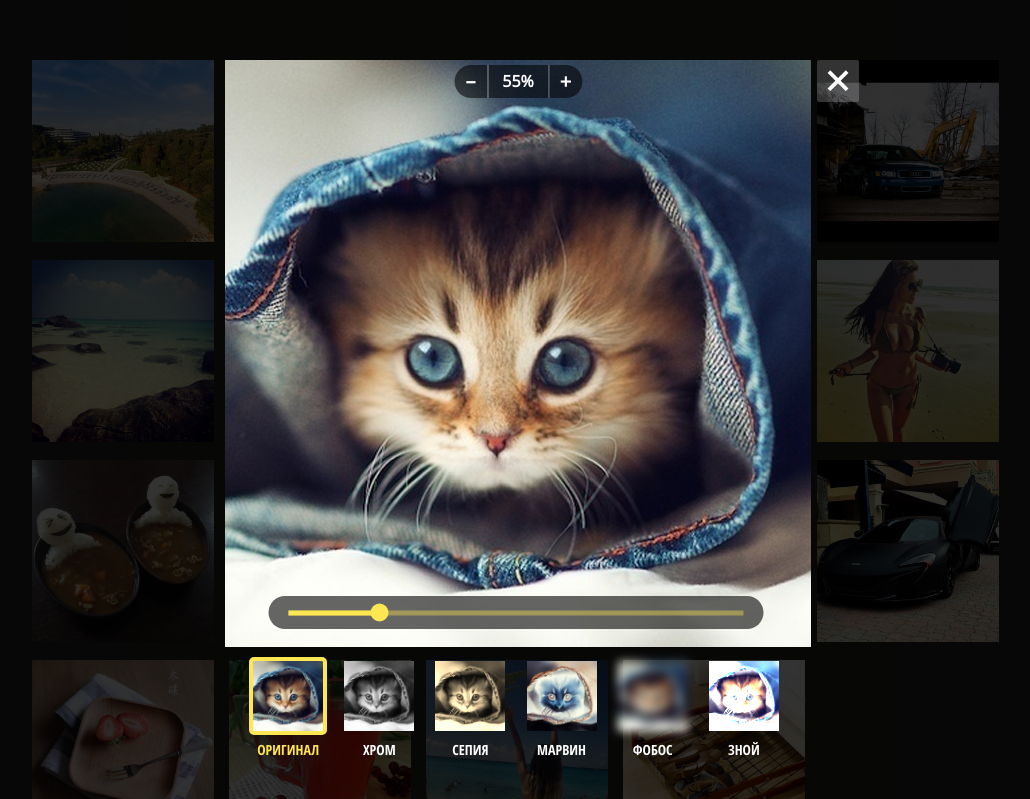
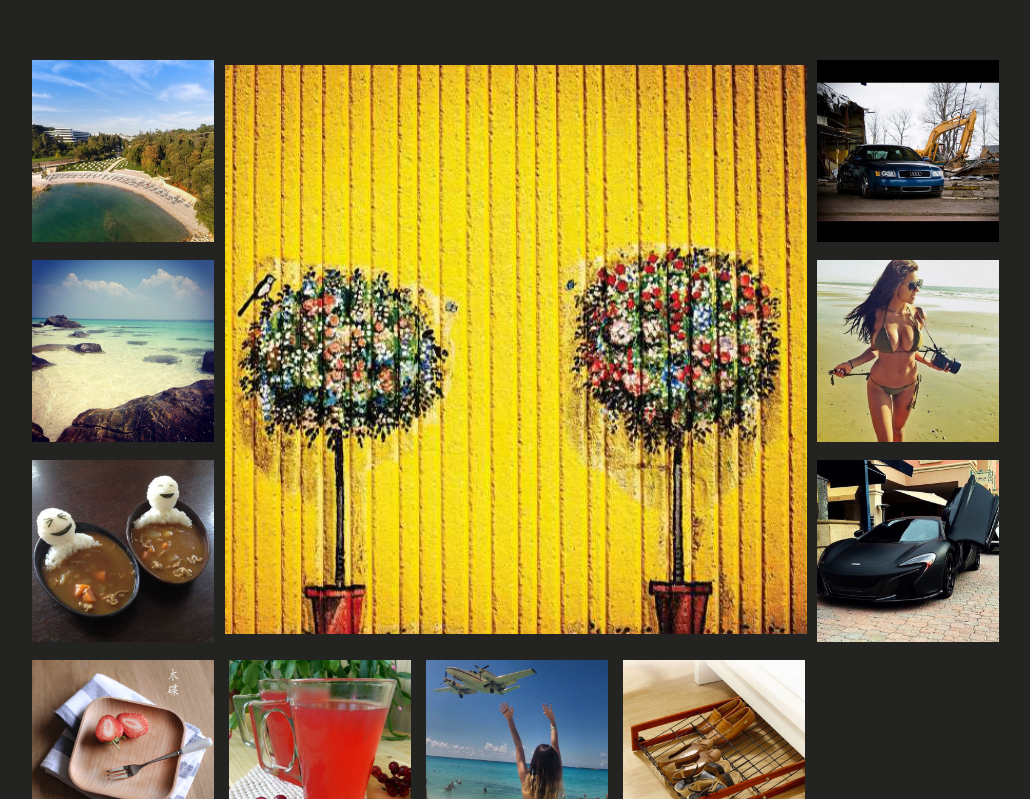
Before and after one commit to frontender-training/kekstagram-baseJS, a website: page index.html in a window 1280 px wide. Shown: the top 799 px of the page, without its empty margins (124-1154 px from the left). Drawn offline with nearby package versions, Linux system fonts and the light colour scheme.

Commit message:
Close upload window

```diff
--- a/css/main.css
+++ b/css/main.css
@@ -690,6 +690,7 @@ input[type=radio]:checked + .upload-filter-label .upload-filter-preview {
 }
 
 .gallery-overlay-controls-comments {
+  width: 410px;
   margin-right: 150px;
 
   text-align: left;
--- a/js/pictures.js
+++ b/js/pictures.js
@@ -3,19 +3,21 @@
 var COUNT_PHOTOS = 25;
 var COMMENTS = ['Всё отлично!', 'В целом всё неплохо. Но не всё.', 'Когда вы делаете фотографию, хорошо бы убирать палец из кадра. В конце концов это просто непрофессионально.', 'Моя бабушка случайно чихнула с фотоаппаратом в руках и у неё получилась фотография лучше.', 'Я поскользнулся на банановой кожуре и уронил фотоаппарат на кота и у меня получилась фотография лучше.', 'Лица у людей на фотке перекошены, как будто их избивают. Как можно было поймать такой неудачный момент?!'];
 
-// Найдем элемент в который мы будем вставлять наши изображения
-var picturesList = document.querySelector('.pictures');
+var picturesList = document.querySelector('.pictures'); // Найдем элемент в который мы будем вставлять наши изображения
+var picturesTemplate = document.querySelector('#picture-template').content; // Найдем шаблон который мы будем копировать.
 
-// Найдем шаблон который мы будем копировать.
-var picturesTemplate = document.querySelector('#picture-template').content;
+var listNotes = generateNotes();
 
 clonePicture();
 
+var uploadPicture = document.querySelector('.upload-overlay');
+uploadPicture.classList.add('invisible');
+
+// Клонируем фотографии
 function clonePicture() {
-  var listNotes = generateNotes();
   var fragment = document.createDocumentFragment();
 
-  for (var i = 1; i < listNotes.length; i++) {
+  for (var i = 0; i < listNotes.length; i++) {
     fragment.appendChild(renderPicture(listNotes[i]));
   }
   picturesList.appendChild(fragment);
@@ -33,7 +35,7 @@ function renderPicture(image) {
 // Функция, возвращающаая массив объектов записей в блоге
 function generateNotes() {
   var notes = [];
-  for (var i = 0; i < COUNT_PHOTOS + 1; i++) {
+  for (var i = 1; i < COUNT_PHOTOS + 1; i++) {
     notes.push({
       url: 'photos/' + i + '.jpg',
       likes: getRandomNumber(15, 200),
```
